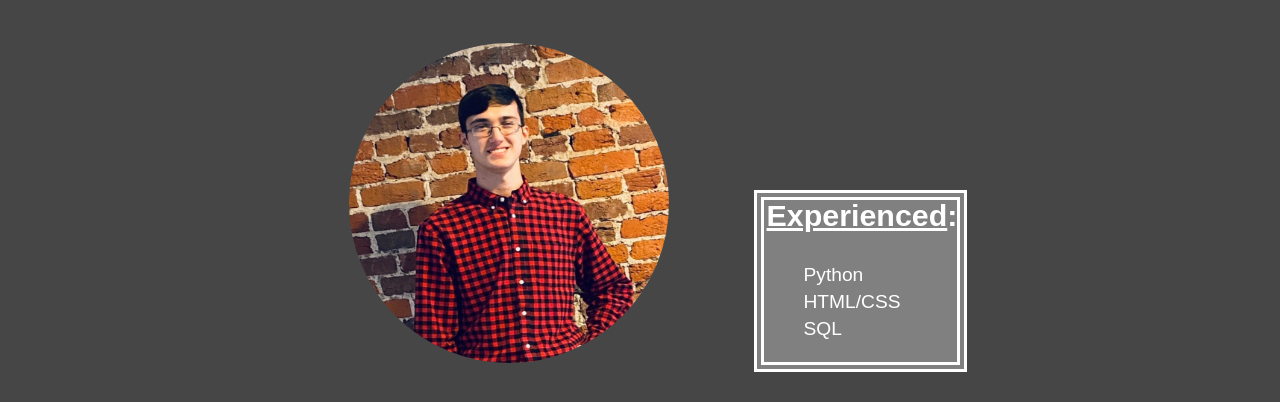
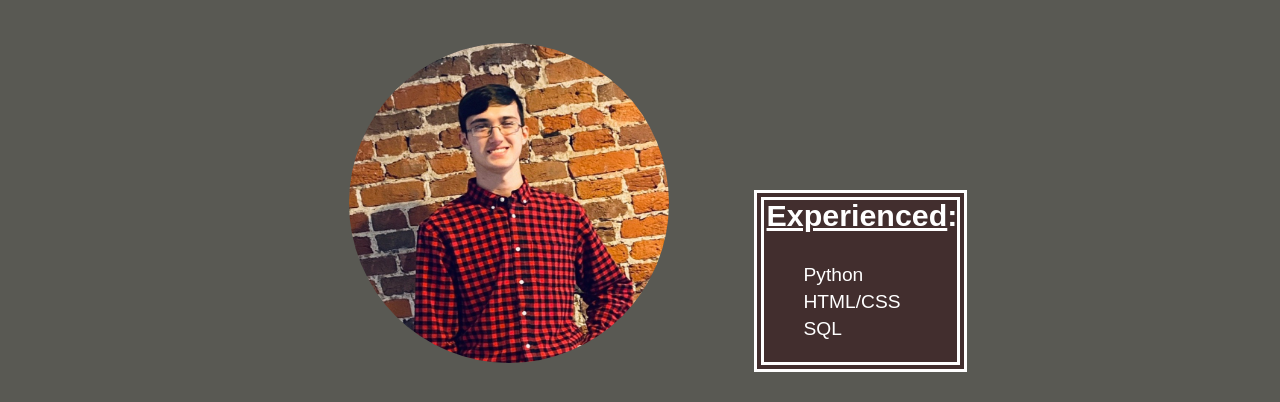
Before and after one commit to Bryce-Taylor/Bryce-Taylor.github.io, a plain HTML site: page index.html in a window 1280 px wide. Shown: the part 247-649 px from the top of the page. Drawn offline with Linux system fonts and the light colour scheme.

Commit message:
Color the title_box

```diff
--- a/index.css
+++ b/index.css
@@ -1,7 +1,7 @@
 body {
     font-family: 'Poppins', sans-serif;
     background-color: #595953;
-    background-color: #000000b9;
+
     font-size: 1.2rem;
     font-weight: 400;
     line-height: 1.4;
@@ -121,7 +121,7 @@ img {
 
 .title_box {
     border: #ffffff 10px double;
-    background-color: gray;
+    background-color: rgb(66, 46, 46);
     margin: 1.5rem;
 }
 
@@ -223,7 +223,6 @@ img {
     width: 100%;
     max-width: 980px;
     margin-top: 3rem;
-
     flex-wrap: wrap;
   }
   .contact-details {
```
